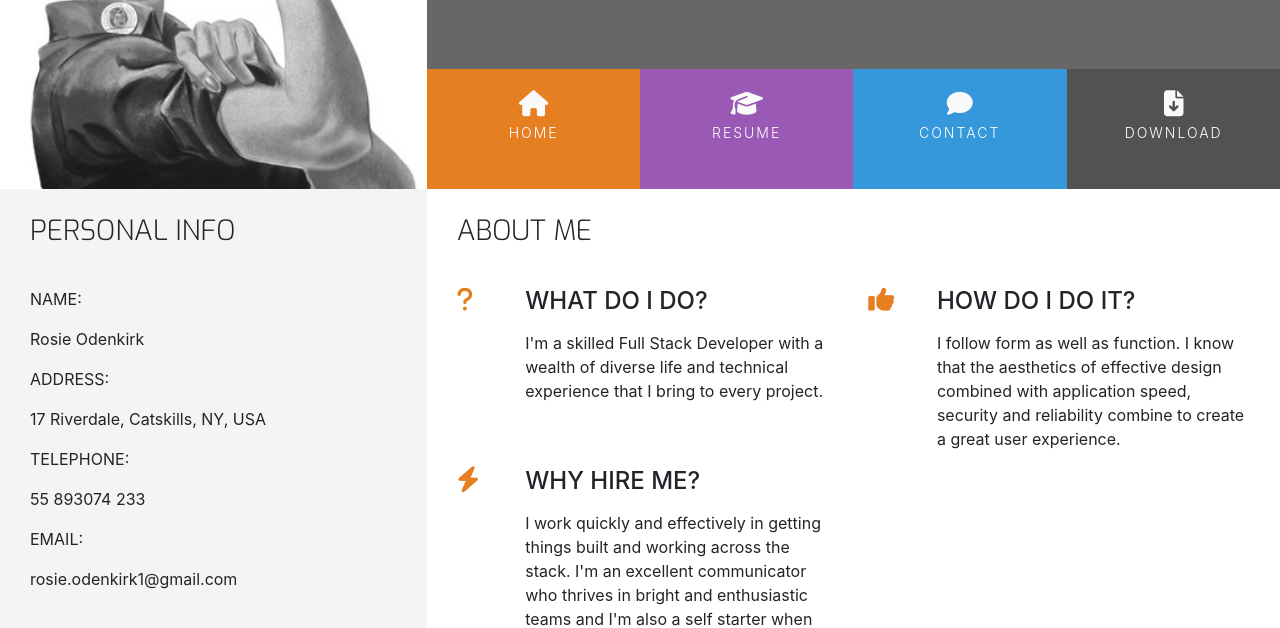
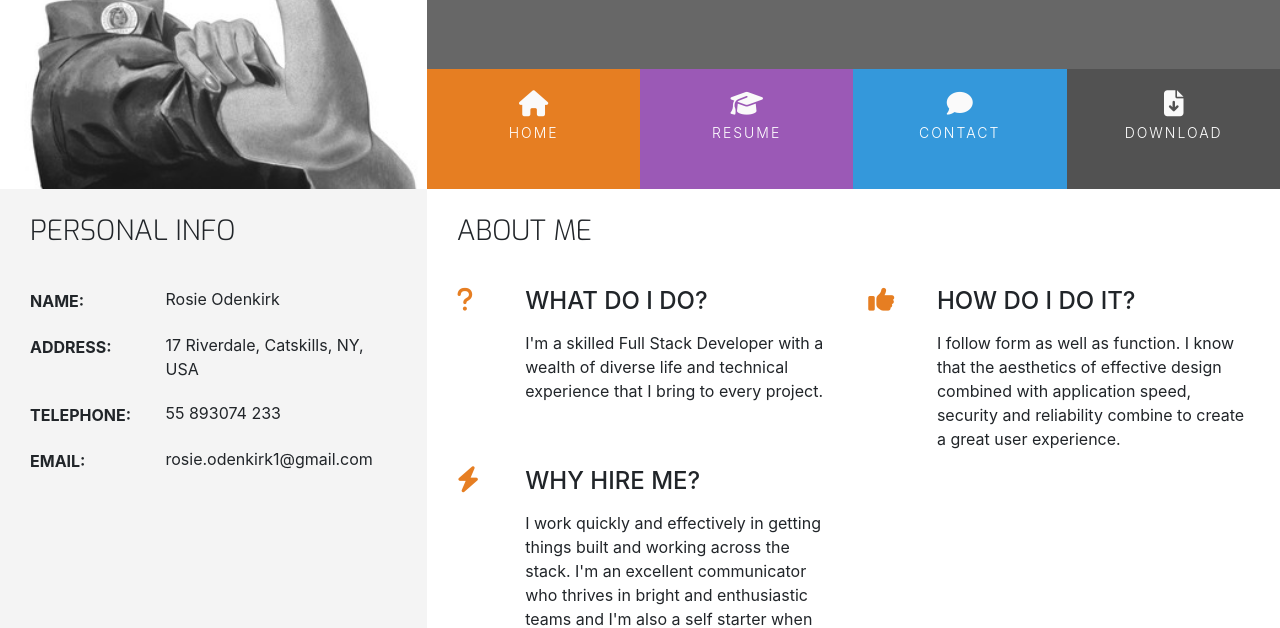
Before and after one commit to cornishcoder1/UCD-resume, a plain HTML site: page index.html in a window 1280 px wide. Shown: the part 180-808 px from the top of the page. Drawn offline with nearby package versions, Linux system fonts and the light colour scheme.

Commit message:
Style values and keys in Personal Info section

```diff
--- a/assets/css/style.css
+++ b/assets/css/style.css
@@ -224,3 +224,38 @@ footer {
 .three-reasons-heading {
     margin-bottom: 15px;
 }
+
+/*---------------------------------Colors*/
+
+.personal-info-item {
+    margin-bottom: 20px;
+    display: block;
+    clear: both;
+}
+
+.personal-info-item .key,
+.personal-info-item .value {
+    padding-right: 8px;
+    display: inline-block;
+}
+
+.personal-info-item .key p,
+.personal-info-item .value p {
+    margin: 0;
+}
+
+.personal-info-item .key {
+    width: 30%;
+    margin-right: 21px;
+    padding-top: 2px;
+    vertical-align: top;
+}
+
+.personal-info-item .key p {
+    font-weight: 700;
+}
+
+.personal-info-item .value {
+    position: relative;
+    width: 60%;
+}
```
